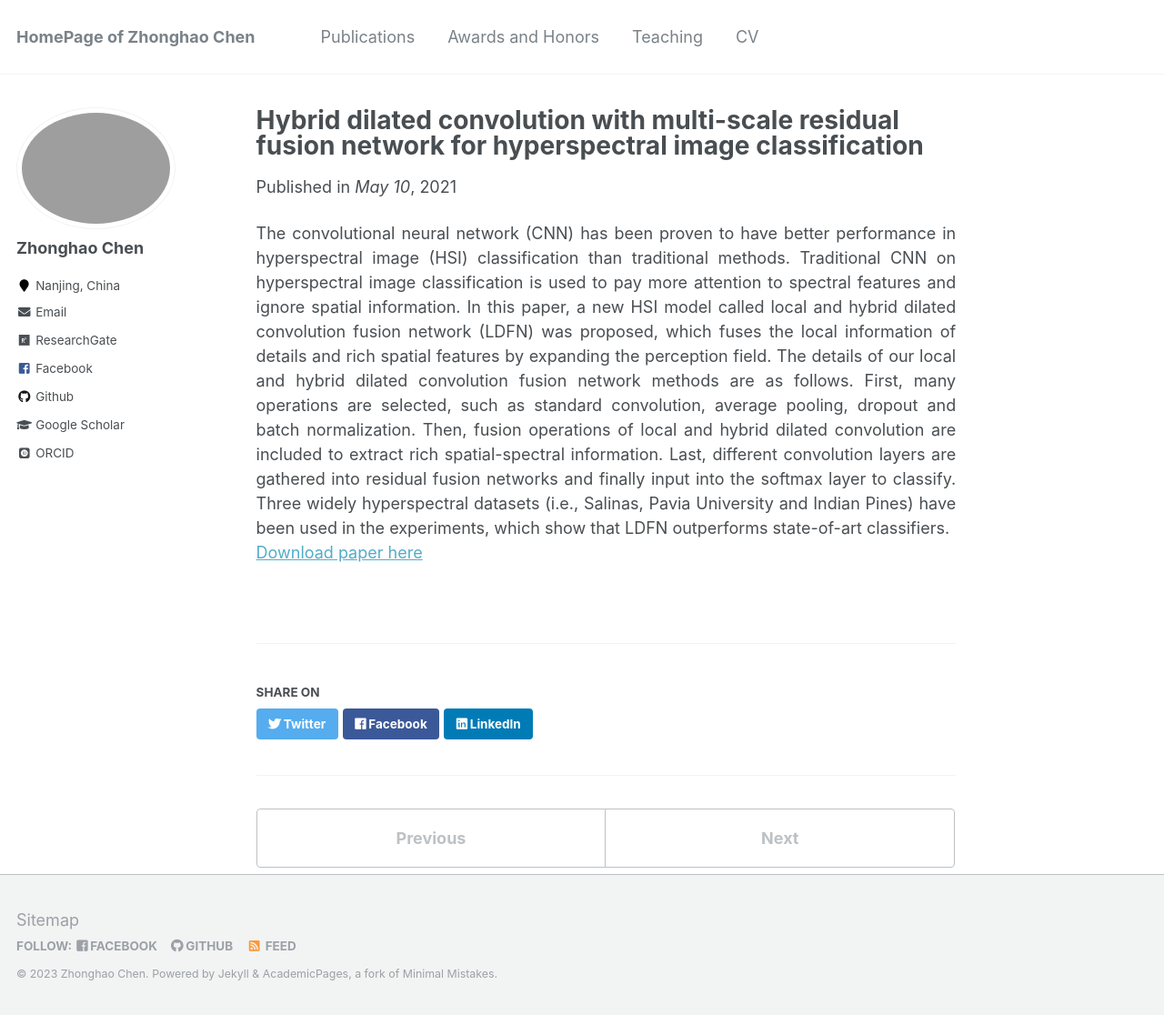
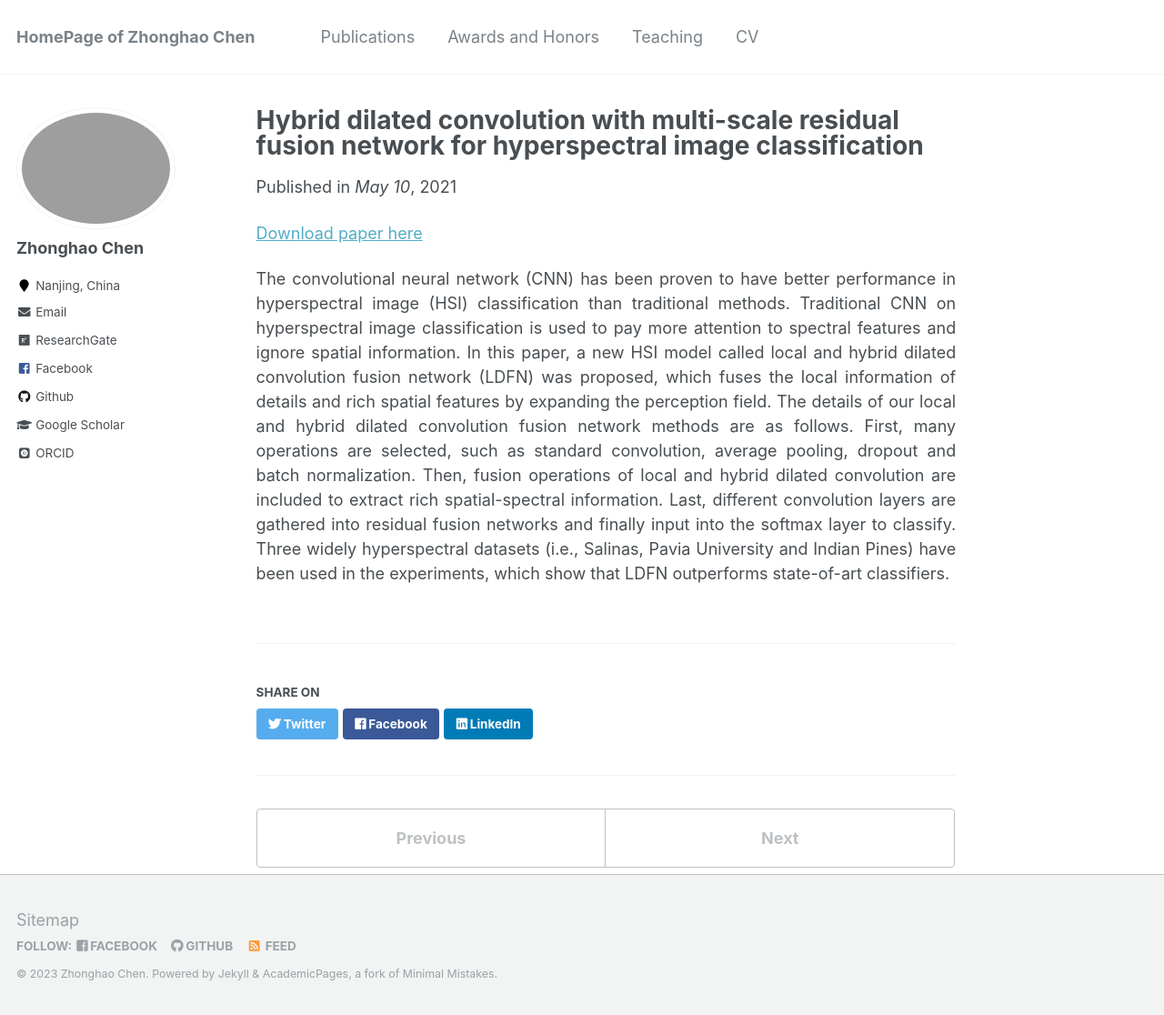
Before and after one commit to zhonghaochen/zhonghaochen.github.io, a Jekyll site: the page built from _publications/2010-10-01-paper-title-number-2.md, in a window 1280 px wide and 1116 px high. Shown: the whole window at 91% size. Built offline with Jekyll 4.4.1, drawn with Linux system fonts in a browser that asks for light colours; some web fonts are replaced.

```diff
--- a/_publications/2010-10-01-paper-title-number-2.md
+++ b/_publications/2010-10-01-paper-title-number-2.md
@@ -4,9 +4,8 @@ collection: publications
 date: 2021-05-10
 venue: 'May 10'
 ---
+[Download paper here](http://academicpages.github.io/files/paper2.pdf)
 
 <div style="text-align: justify;">
 The convolutional neural network (CNN) has been proven to have better performance in hyperspectral image (HSI) classification than traditional methods. Traditional CNN on hyperspectral image classification is used to pay more attention to spectral features and ignore spatial information. In this paper, a new HSI model called local and hybrid dilated convolution fusion network (LDFN) was proposed, which fuses the local information of details and rich spatial features by expanding the perception field. The details of our local and hybrid dilated convolution fusion network methods are as follows. First, many operations are selected, such as standard convolution, average pooling, dropout and batch normalization. Then, fusion operations of local and hybrid dilated convolution are included to extract rich spatial-spectral information. Last, different convolution layers are gathered into residual fusion networks and finally input into the softmax layer to classify. Three widely hyperspectral datasets (i.e., Salinas, Pavia University and Indian Pines) have been used in the experiments, which show that LDFN outperforms state-of-art classifiers.
 </div>
-
-[Download paper here](http://academicpages.github.io/files/paper2.pdf)
```
